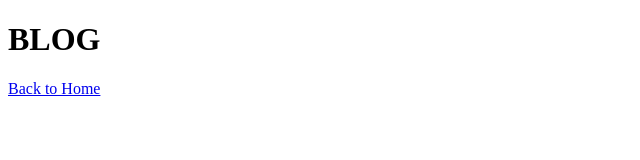
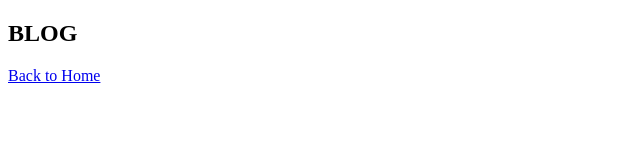
Before and after one commit to DevTruce/html-css, a plain HTML site: page Section 2 - HTML Development/src/blog.html in a window 1280 px wide. Shown: the whole page, without its empty margins (0-640 px from the left). Drawn offline with Linux system fonts and the light colour scheme.

```diff
--- a/Section 2 - HTML Development/src/blog.html
+++ b/Section 2 - HTML Development/src/blog.html
@@ -7,7 +7,7 @@
     <title>Blog</title>
   </head>
   <body>
-    <h1>BLOG</h1>
+    <h2>BLOG</h2>
     <a href="index.html">Back to Home</a>
   </body>
 </html>
```
